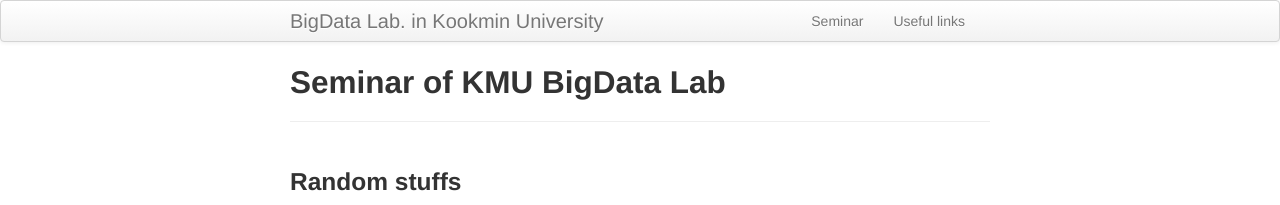
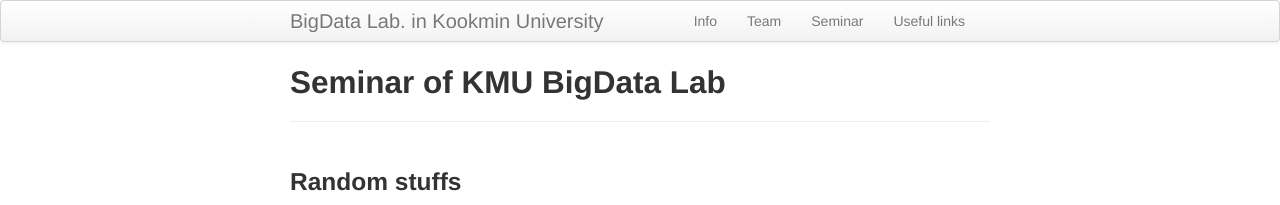
Before and after one commit to ddps-lab/kmu-bigdata.github.io, a Jekyll site: the page built from links/index.md, in a window 1280 px wide. Shown: the top 205 px of the page. Built offline with Jekyll 4.4.1, drawn with Linux system fonts in a browser that asks for light colours.

Commit message:
Update default.html

```diff
--- a/_includes/themes/twitter/default.html
+++ b/_includes/themes/twitter/default.html
@@ -33,6 +33,8 @@
         <div class="container-narrow">
           <a class="brand" href="{{ HOME_PATH }}">{{ site.title }}</a>
           <ul class="nav">
+              <li><a href="{{ BASE_PATH }}/seminar">Info</a></li>
+              <li><a href="{{ BASE_PATH }}/seminar">Team</a></li>
               <li><a href="{{ BASE_PATH }}/seminar">Seminar</a></li>
               <li><a href="{{ BASE_PATH }}/links">Useful links</a></li>
           </ul>
```
